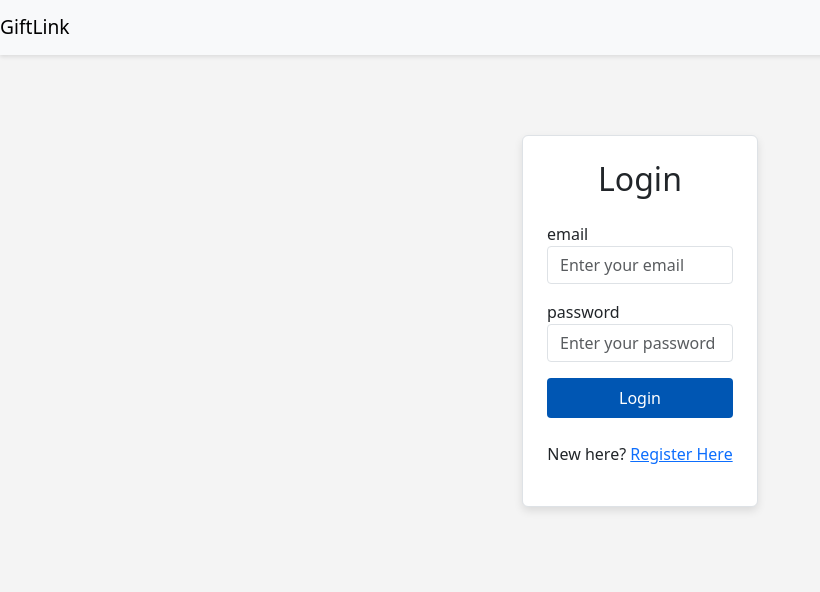
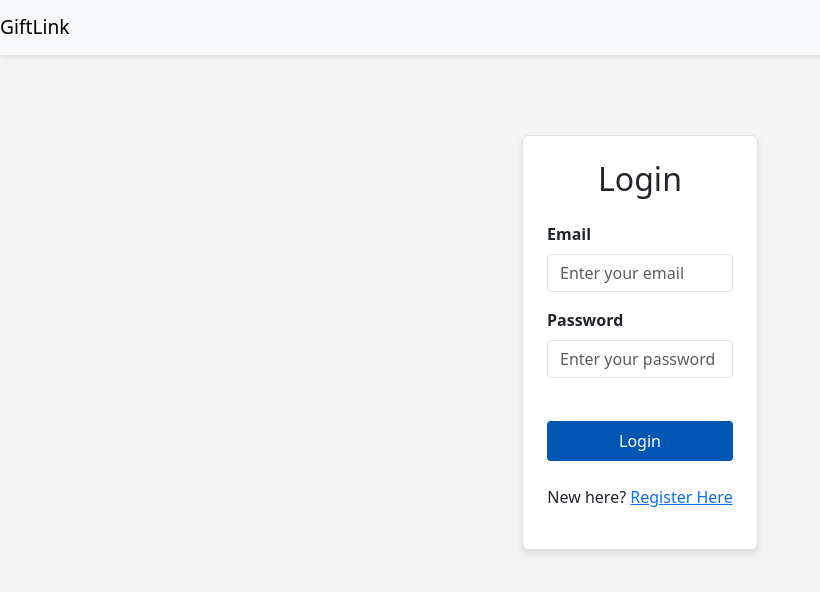
Before and after one commit to MobySchell/fullstack-capstone-project, a React (Create React App) app in the folder giftlink-frontend/: page /app/login in a window 1280 px wide. Shown: the top 592 px of the page, without its empty margins (0-820 px from the left). Built offline with nearby package versions, Linux system fonts and the light colour scheme; no server answers.

Commit message:
Update Login Functionality

```diff
--- a/giftlink-frontend/src/components/LoginPage/LoginPage.js
+++ b/giftlink-frontend/src/components/LoginPage/LoginPage.js
@@ -1,14 +1,69 @@
-import React, { useState } from "react";
+import React, { useState, useEffect } from "react";
+//Step 1 - Task 1
+import { urlConfig } from "../../config";
+//Step 1 - Task 2
+import { useAppContext } from "../../context/AuthContext";
+//Step 1 - Task 3
+import { useNavigate } from "react-router-dom";
+
 import "./LoginPage.css";
 
 function LoginPage() {
-	//insert code here to create useState hook variables for email, password
 	const [email, setEmail] = useState("");
 	const [password, setPassword] = useState("");
+	//Step 1 - Task 4
+	const [incorrect, setIncorrect] = useState("");
+	//Step 1 - Task 5
+	const navigate = useNavigate();
+	const bearerToken = sessionStorage.getItem("bearer-token");
+	const { setIsLoggedIn } = useAppContext();
 
-	// insert code here to create handleLogin function and include console.log
-	const handleLogin = async () => {
-		console.log("Inside handleLogin");
+	//Step 1 - Task 6
+	useEffect(() => {
+		if (sessionStorage.getItem("auth-token")) {
+			navigate("/app");
+		}
+	}, [navigate]);
+
+	const handleLogin = async (e) => {
+		e.preventDefault();
+		//api call
+		const res = await fetch(`${urlConfig.backendUrl}/api/auth/login`, {
+			//Step 1 - Task 7
+			method: "POST",
+			//Step 1 - Task 8
+			headers: {
+				"content-type": "application/json",
+				Authorization: bearerToken ? `Bearer ${bearerToken}` : "", // Include Bearer token if available
+			},
+			//Step 1 - Task 9
+			body: JSON.stringify({
+				email: email,
+				password: password,
+			}),
+		});
+
+		//Step 2: Task 1
+		const json = await res.json();
+		console.log("Json", json);
+		if (json.authtoken) {
+			//Step 2: Task 2
+			sessionStorage.setItem("auth-token", json.authtoken);
+			sessionStorage.setItem("name", json.userName);
+			sessionStorage.setItem("email", json.userEmail);
+			//Step 2: Task 3
+			setIsLoggedIn(true);
+			//Step 2: Task 4
+			navigate("/app");
+		} else {
+			//Step 2: Task 5
+			document.getElementById("email").value = "";
+			document.getElementById("password").value = "";
+			setIncorrect("Wrong password. Try again.");
+			setTimeout(() => {
+				setIncorrect("");
+			}, 2000);
+		}
 	};
 
 	return (
@@ -19,49 +74,57 @@
 						<h2 className="text-center mb-4 font-weight-bold">
 							Login
 						</h2>
-
-						{/* insert code here to create input elements for the variables email and  password */}
 						<div className="mb-3">
-							<label htmlFor="email" className="form label">
-								{" "}
-								email
+							<label htmlFor="email" className="form-label">
+								Email
 							</label>
-							<br />
 							<input
 								id="email"
 								type="text"
 								className="form-control"
 								placeholder="Enter your email"
 								value={email}
-								onChange={(e) => setEmail(e.target.value)}
+								onChange={(e) => {
+									setEmail(e.target.value);
+									setIncorrect("");
+								}}
 							/>
 						</div>
-						<div className="mb-3">
-							<label htmlFor="password" className="form label">
-								{" "}
-								password
+						<div className="mb-4">
+							<label htmlFor="password" className="form-label">
+								Password
 							</label>
-							<br />
 							<input
 								id="password"
-								type="text"
+								type="password"
 								className="form-control"
 								placeholder="Enter your password"
 								value={password}
-								onChange={(e) => setPassword(e.target.value)}
+								onChange={(e) => {
+									setPassword(e.target.value);
+									setIncorrect("");
+								}}
 							/>
+
+							{/*Step 2: Task 6*/}
+							<span
+								style={{
+									color: "red",
+									height: ".5cm",
+									display: "block",
+									fontStyle: "italic",
+									fontSize: "12px",
+								}}
+							>
+								{incorrect}
+							</span>
 						</div>
-						{/* insert code here to create a button that performs the `handleLogin` function on click */}
-
-						<div>
 						<button
 							className="btn btn-primary w-100 mb-3"
 							onClick={handleLogin}
 						>
 							Login
 						</button>
-						</div>
-
 						<p className="mt-4 text-center">
 							New here?{" "}
 							<a href="/app/register" className="text-primary">
```
Lines whose indentation alone changed are shown as unchanged.
